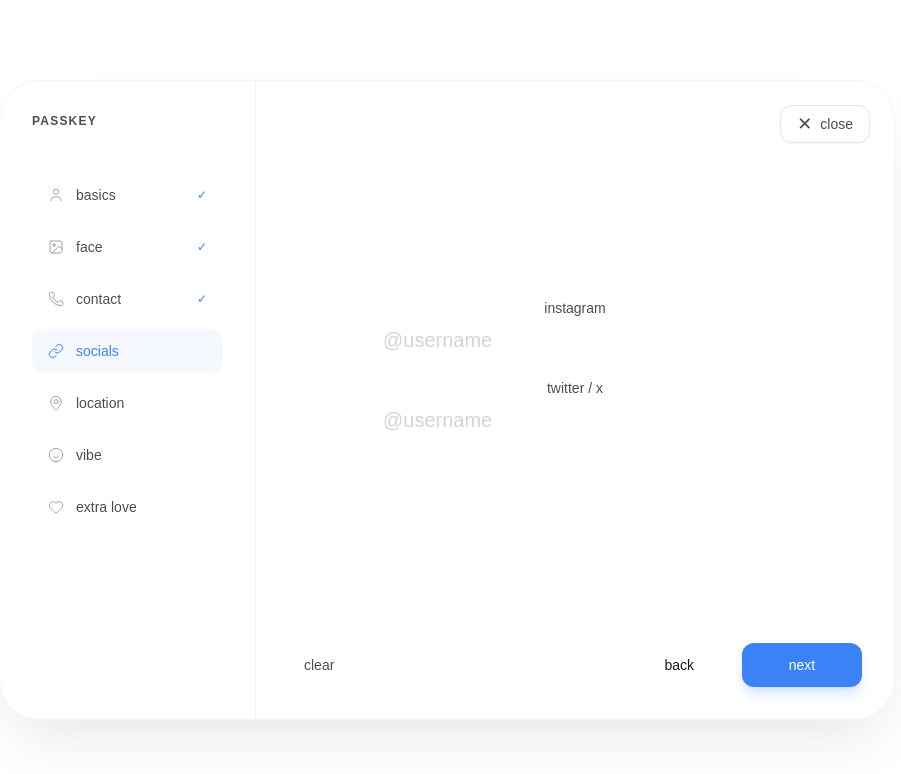
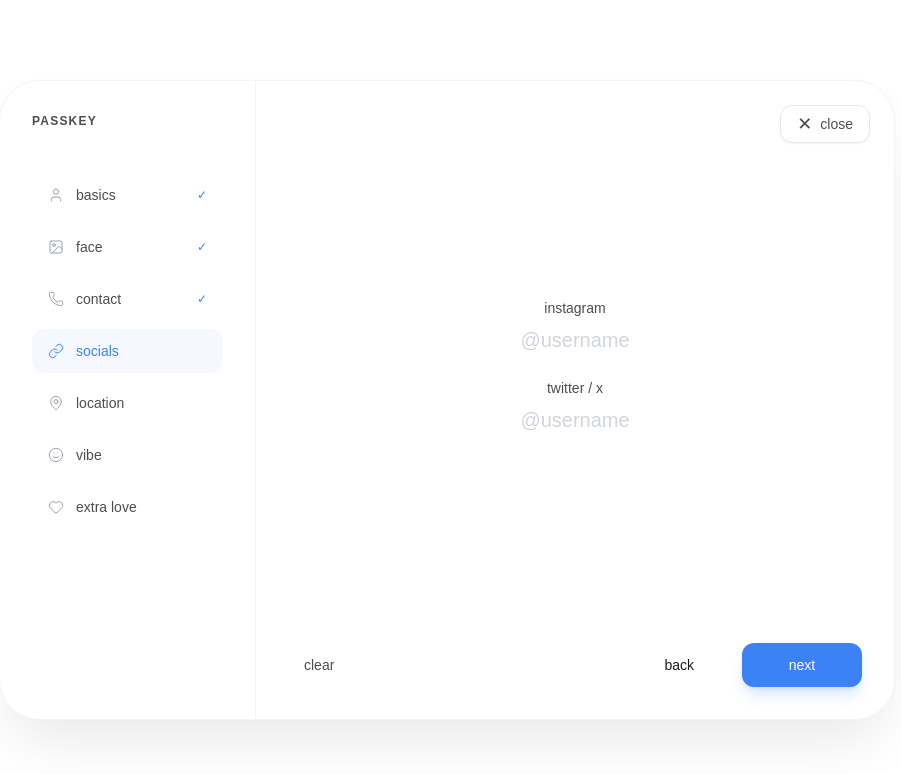
Before and after one commit to AnushriyaB/human-crm, a React (Vite) app: page /friend-form in a window 1280 px wide. Both pictures are taken after a click on the button "socials". Shown: the top 774 px of the page, without its empty margins (193-1094 px from the left). Built offline with nearby package versions, Linux system fonts and the light colour scheme; a web font is replaced by a local one.

Commit message:
Fix: Center social media inputs

```diff
--- a/src/components/ui/DynamicInput.jsx
+++ b/src/components/ui/DynamicInput.jsx
@@ -1,6 +1,6 @@
 import React, { useState, useRef, useEffect } from 'react';
 
-export function DynamicInput({ value, onChange, placeholder, className = "", ...props }) {
+export function DynamicInput({ value, onChange, placeholder, className = "", inputClassName = "", ...props }) {
     // We use a hidden span to measure the width of the text
     const spanRef = useRef(null);
     const [width, setWidth] = useState(0);
@@ -39,7 +39,7 @@ export function DynamicInput({ value, onChange, placeholder, className = "", ...
                     props.onBlur && props.onBlur(e);
                 }}
                 style={{ width: Math.max(width, 40) }} // Min width
-                className="bg-transparent border-none outline-none p-0 text-text-primary placeholder:text-gray-300 font-inherit transition-all duration-200 caret-brand font-medium"
+                className={`bg-transparent border-none outline-none p-0 text-text-primary placeholder:text-gray-300 font-inherit transition-all duration-200 caret-brand font-medium ${inputClassName}`}
             />
         </div>
     );
--- a/src/pages/FriendForm.jsx
+++ b/src/pages/FriendForm.jsx
@@ -228,11 +228,11 @@ export default function FriendForm() {
                         <div className="space-y-6 text-center">
                             <motion.div variants={itemVariants} className="flex flex-col items-center">
                                 <label className="text-sm font-medium text-text-secondary lowercase mb-2 block">instagram</label>
-                                <DynamicInput name="instagram" value={formData.socials.instagram} onChange={handleSocialChange} placeholder="@username" className="text-xl w-full text-center" />
+                                <DynamicInput name="instagram" value={formData.socials.instagram} onChange={handleSocialChange} placeholder="@username" className="text-xl w-full text-center items-center" inputClassName="text-center" />
                             </motion.div>
                             <motion.div variants={itemVariants} className="flex flex-col items-center">
                                 <label className="text-sm font-medium text-text-secondary lowercase mb-2 block">twitter / x</label>
-                                <DynamicInput name="twitter" value={formData.socials.twitter} onChange={handleSocialChange} placeholder="@username" className="text-xl w-full text-center" />
+                                <DynamicInput name="twitter" value={formData.socials.twitter} onChange={handleSocialChange} placeholder="@username" className="text-xl w-full text-center items-center" inputClassName="text-center" />
                             </motion.div>
                         </div>
                     </Wrapper>
```
Also changed, not shown: 2 other files (tests, documents, lock files or other folders).
